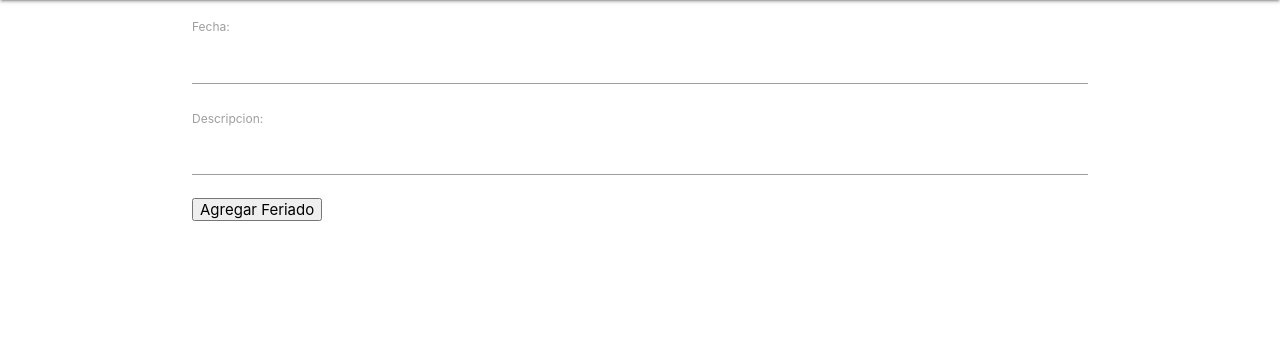
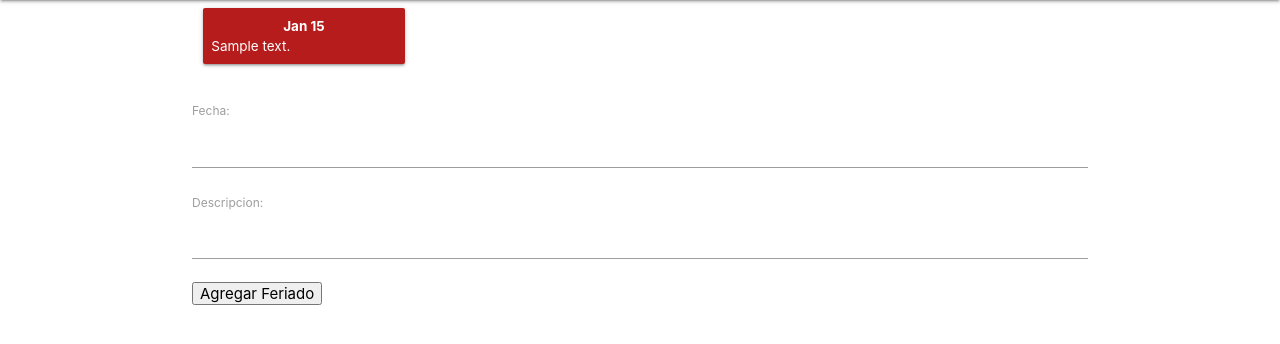
Before and after one commit to informatorio-sp-2019/Bedelon, a Django app: page /feriados/ in a window 1280 px wide. Shown: the part 64-408 px from the top of the page. Run offline with Django 3.2, Linux system fonts and the light colour scheme; tables that the repository leaves empty hold one stand-in row (values such as "Sample post"); some libraries are stand-ins or nearby versions.

Commit message:
muestra la lista de feriados en el formulario donde se agregarán nuevos feriados

```diff
--- a/reservas/static/css/style.css
+++ b/reservas/static/css/style.css
@@ -21,3 +21,19 @@
 .datos_aula span{
     display: block;
 }
+
+.fecha-feriado{
+    font-size: .9em;
+    font-weight: 700;
+    display: block;
+    text-align: center;
+}
+
+.descrip-feriado{
+    font-size: .9em;
+    display: block;
+}
+
+.caja-feriado{
+    padding: 8px;
+}
--- a/reservas/templates/agregar_feriado.html
+++ b/reservas/templates/agregar_feriado.html
@@ -3,6 +3,22 @@
 {% block title %} Feriados {% endblock %}
 
 {% block content %}
+
+<div class="row">
+	{% for feriado in feriados %}
+
+		<div class="col s6 m4 l3">
+      <div class="card-panel red darken-4 caja-feriado">
+        <span class="white-text">
+        	<span class="fecha-feriado">{{feriado.fecha|date:"M d"}}</span>
+        	<span class="descrip-feriado">{{feriado.descripcion}}</span>
+        </span>
+      </div>
+    </div>
+
+	{% endfor %}
+</div>
+
 <form action="/feriados/" method="POST">
 
     {% csrf_token %}
--- a/reservas/views.py
+++ b/reservas/views.py
@@ -1,5 +1,5 @@
 from django.shortcuts import render, redirect
-from reservas.models import Aula, Reserva
+from reservas.models import Aula, Reserva, Feriado
 from reservas.forms import LoginForm, SearchForm, AulaForm, FeriadoForm, DocenteForm, BedelForm
 from django.contrib.auth import authenticate, login as login_django, logout as logout_django
 from django.http import HttpResponseRedirect
@@ -87,6 +87,8 @@ def nuevaaula(request):
 #Amigos mios queridos, si les salta un error al ingresar un feriado
 
 def feriadito(request):
+	feriados = Feriado.objects.all().order_by('fecha')
+
 	if request.method == 'POST':
 		form = FeriadoForm(request.POST)
 		if form.is_valid():
@@ -95,7 +97,7 @@ def feriadito(request):
 			return redirect('aulas')
 	else:
 		form = FeriadoForm()
-		return render(request, 'agregar_feriado.html',{'form':form})
+		return render(request, 'agregar_feriado.html',{'form':form, 'feriados':feriados})
 
 def docente(request):
 	if request.method == 'POST':
```
Also changed, not shown: reservas/templates/aulas.html (deleted, +0 -25 lines).
